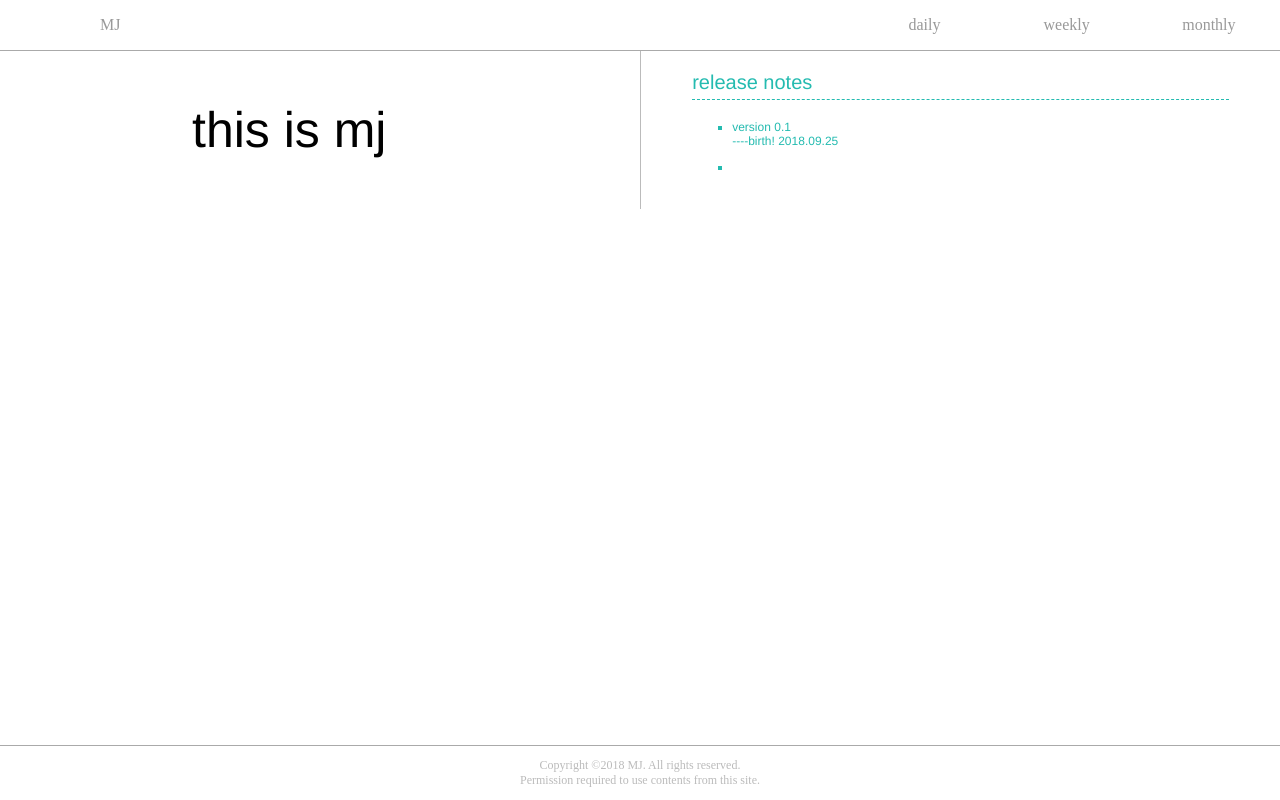
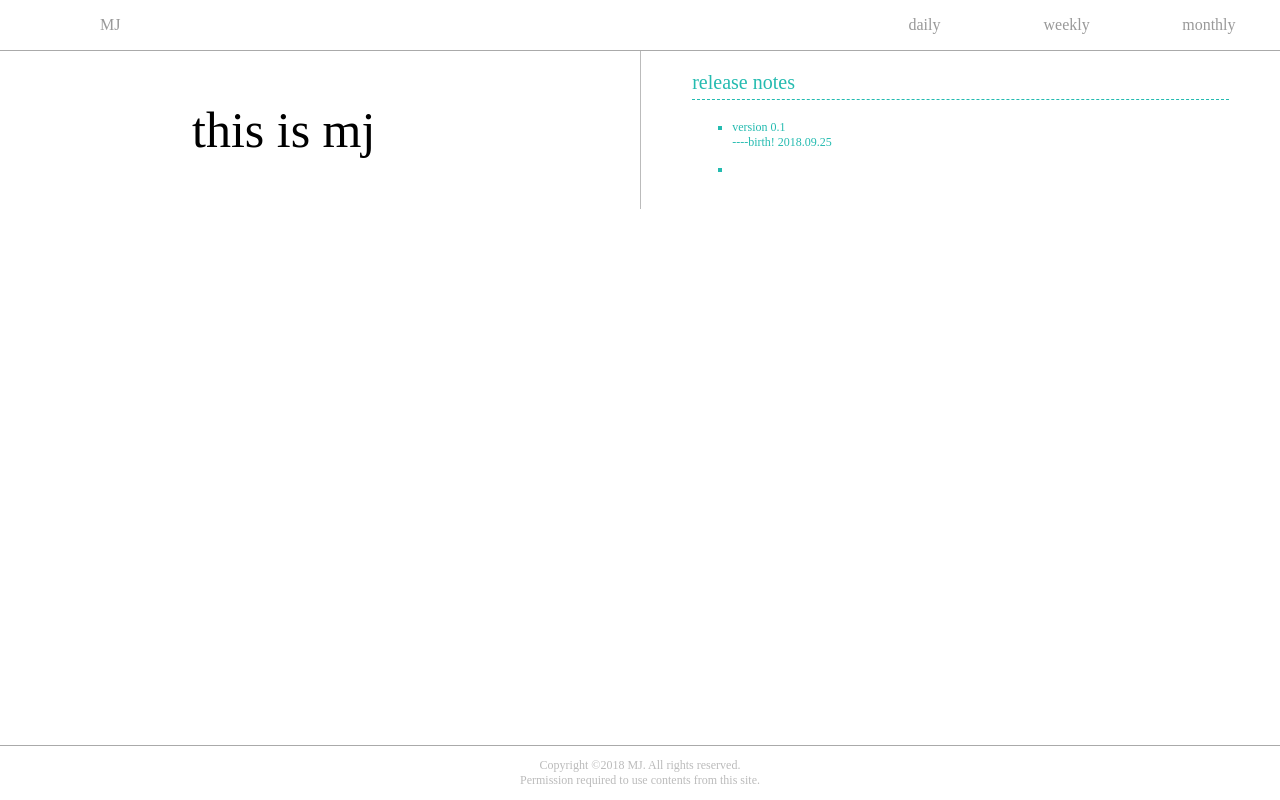
Before and after one commit to 1217mj/a_mj, a plain HTML site: page index.html in a window 1280 px wide. Drawn offline with Linux system fonts and the light colour scheme.

Commit message:
Add files via upload

```diff
--- a/basic.css
+++ b/basic.css
@@ -1,7 +1,9 @@
 
 
 body {
+  background-color:#fff;
   margin:0;
+  padding:0;
 }
 a {
   text-decoration:none;
@@ -33,12 +35,10 @@
 }
 #contents_1 {
   font-size:50px;
-  font-family:helvetica;
   padding-left:30%;
 }
 #contents_2 {
   font-size:12px;
-  font-family:helvetica;
   color:#24bbb0;
   padding-left:8%;
   padding-right:8%;
--- a/index.html
+++ b/index.html
@@ -3,6 +3,7 @@
 <head>
 <meta charset="UTF-8">
 <link rel="stylesheet" type="text/css" href="basic.css">
+<link href="https://fonts.googleapis.com/css?family=Open+Sans" rel="stylesheet">
 <title>mj</title>
 </head>
 <body>
```
